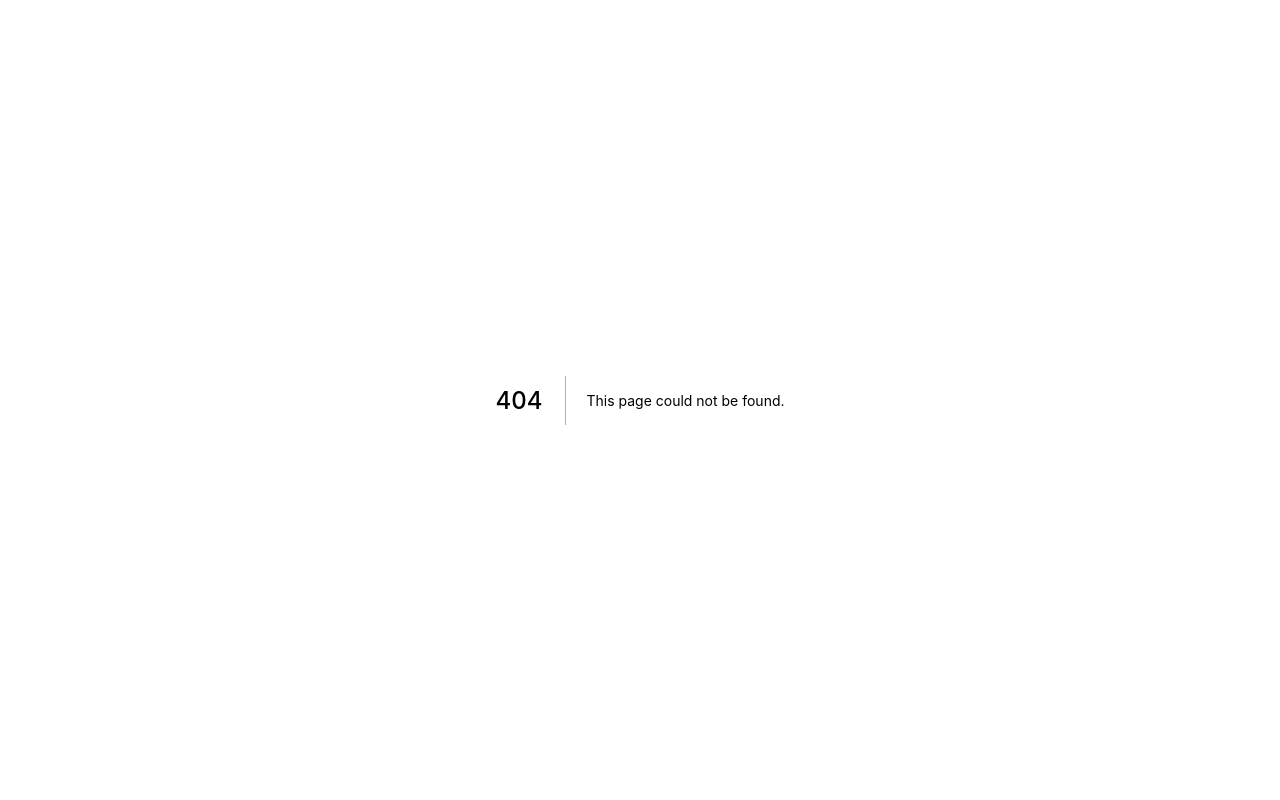
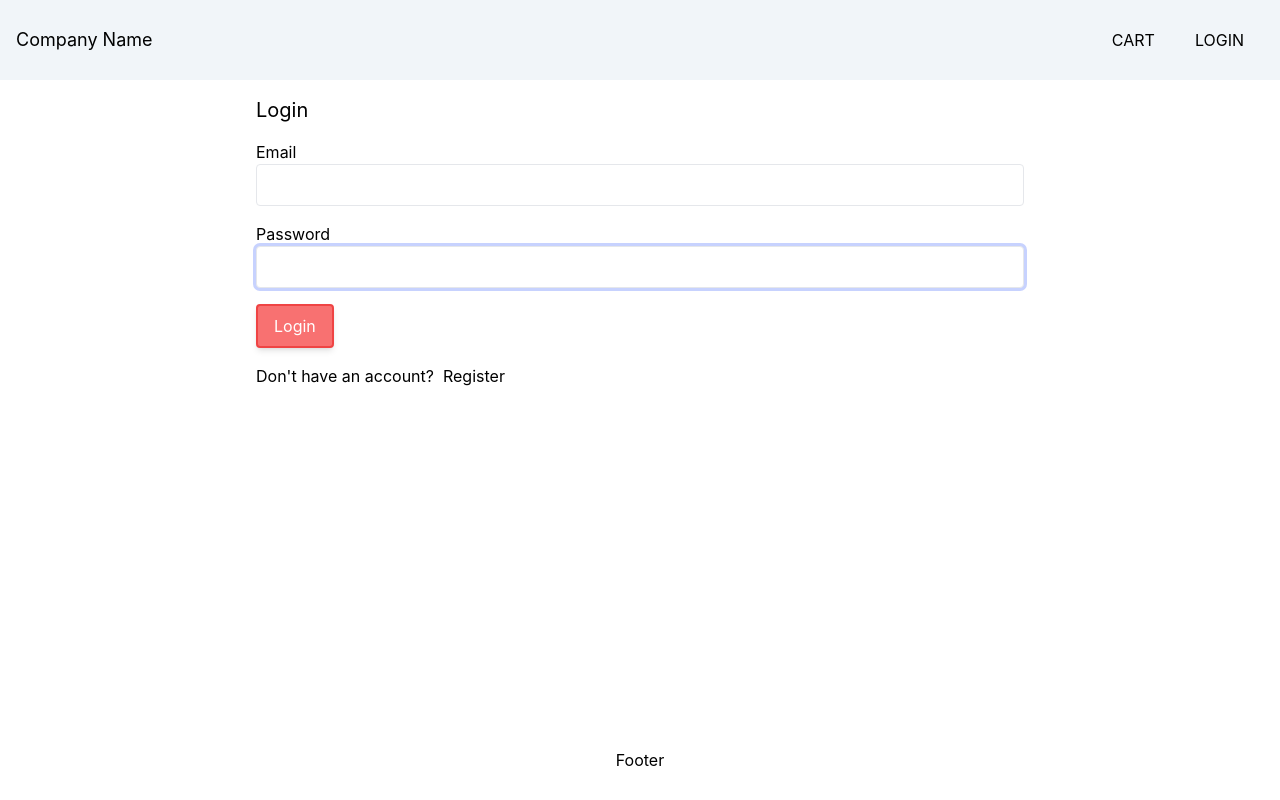
Before and after one commit to benroasting/E-Commerce_Template, a Next.js app: page /login in a window 1280 px wide. Before the commit this address had no page. Built offline with nearby package versions, Linux system fonts and the light colour scheme.

Commit message:
login form and validation

```diff
--- a/package.json
+++ b/package.json
@@ -14,7 +14,8 @@
     "js-cookie": "^3.0.1",
     "next": "12.2.5",
     "react": "18.2.0",
-    "react-dom": "18.2.0"
+    "react-dom": "18.2.0",
+    "react-hook-form": "^7.34.2"
   },
   "devDependencies": {
     "autoprefixer": "^10.4.8",
--- /dev/null
+++ b/pages/login.js
@@ -0,0 +1,66 @@
+import Link from "next/link";
+import React from "react";
+import Layout from "../components/layout";
+import { useForm } from "react-hook-form";
+
+export default function LoginScreen() {
+  const {
+    handleSubmit,
+    register,
+    formState: { errors },
+  } = useForm();
+
+  const submitHandler = ({ email, password }) => {};
+
+  return (
+    <div>
+      <Layout title="Login">
+        <form
+          className="mx-auto max-w-screen-md"
+          onSubmit={handleSubmit(submitHandler)}
+        >
+          <h1 className="mb-4 text-xl">Login</h1>
+          <div className="mb-4">
+            <label htmlFor="email">Email</label>
+            <input
+              type="email"
+              {...register("email", {
+                required: "Please enter your email",
+                pattern: {
+                  value: /^[a-zA-Z0-9_.+-]+@[a-zA-Z0-9-]+.[a-zA-Z0-9_.]+$/i,
+                },
+              })}
+              className="w-full"
+              id="email"
+              autoFocus
+            ></input>
+            {errors.email && (
+              <div className="text-red-500">{errors.email.message}</div>
+            )}
+          </div>
+          <div className="mb-4">
+            <label htmlFor="password">Password</label>
+            <input
+              type="password"
+              {...register("email", { required: "Please enter your email" })}
+              className="w-full"
+              id="password"
+              autoFocus
+            ></input>
+            {errors.email && (
+              <div className="text-red-500">{errors.email.message}</div>
+            )}
+          </div>
+          <div className="mb-4">
+            <button className="secondary-button">Login</button>
+          </div>
+          <div className="mb-4">
+            Don&apos;t have an account? &nbsp;
+            <Link href="register">Register</Link>
+          </div>
+        </form>
+      </Layout>
+    </div>
+  );
+  s;
+}
--- a/styles/globals.css
+++ b/styles/globals.css
@@ -26,3 +26,13 @@ a {
 .primary-button {
   @apply rounded border-2 border-black shadow-md text-black py-2 px-4 hover:border-gray-400;
 }
+
+.secondary-button {
+  @apply rounded border-2 border-red-500 bg-red-400 shadow-md text-white py-2 px-4 hover:bg-red-700;
+}
+
+input,
+select,
+textarea {
+  @apply rounded border p-2 outline-none ring-indigo-200 focus:ring;
+}
```
Also changed, not shown: 1 other file (tests, documents, lock files or other folders).
